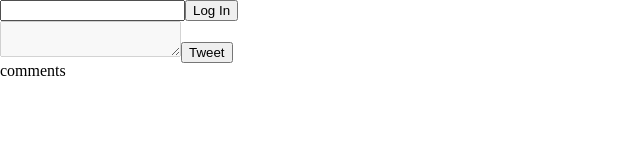
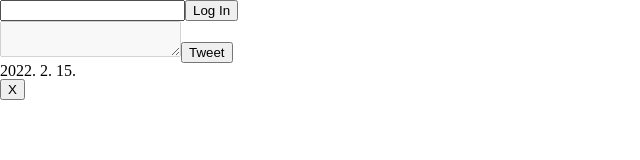
Before and after one commit to eowr22/react-login-comment-study, a React (Create React App) app: page / in a window 1280 px wide. Both pictures are taken after a click on the button "Tweet". Shown: the top 160 px of the page, without its empty margins (0-640 px from the left). Built offline with nearby package versions, Linux system fonts and the light colour scheme.

Commit message:
add comment list & delete button

```diff
--- a/package.json
+++ b/package.json
@@ -6,6 +6,7 @@
     "@testing-library/jest-dom": "^5.16.2",
     "@testing-library/react": "^12.1.2",
     "@testing-library/user-event": "^13.5.0",
+    "nanoid": "^3.3.0",
     "react": "^17.0.2",
     "react-dom": "^17.0.2",
     "react-scripts": "5.0.0",
--- a/src/App.jsx
+++ b/src/App.jsx
@@ -1,6 +1,6 @@
 import Header from "./Components/Header";
 import CommentBoard from "./Components/CommentBoard";
-import {useState} from "react";
+import { useState } from "react";
 
 function App() {
   const [checkLogin, setCheckLogin] = useState(false);
@@ -13,11 +13,12 @@ function App() {
       setId("");
     }
     setCheckLogin((prev) => !prev);
-  }
+  };
+
   return (
     <>
-      <Header setLogin={setLogin} id={id} checkLogin={checkLogin}/>
-      <CommentBoard checkLogin={checkLogin}/>
+      <Header setLogin={setLogin} id={id} checkLogin={checkLogin} />
+      <CommentBoard id={id} checkLogin={checkLogin} />
     </>
   );
 }
--- a/src/Components/CommentBoard.js
+++ b/src/Components/CommentBoard.js
@@ -1,14 +1,23 @@
 import InputComment from "./InputComment";
 import styled from "styled-components";
 import Comments from "./Comments";
+import { useState } from "react";
 
 const Container = styled.div``;
 
-function CommentBoard({ checkLogin }) {
+function CommentBoard({ id, checkLogin }) {
+  const [comments, setComments] = useState([]);
+
+  const addComments = (newComment) => {
+    setComments((curArr) => {
+      return [...curArr, newComment];
+    });
+  };
+
   return (
     <Container>
-      <InputComment checkLogin={checkLogin}/>
-      <Comments />
+      <InputComment id={id} checkLogin={checkLogin} addComment={addComments} />
+      <Comments id={id} comments={comments} />
     </Container>
   );
 }
--- a/src/Components/Comments.jsx
+++ b/src/Components/Comments.jsx
@@ -1,11 +1,33 @@
 import styled from "styled-components";
+import {nanoid} from "nanoid";
 
 const Container = styled.div``;
 
+const CommentList = styled.ul``;
+
+const Item = styled.li``;
+
+const Name = styled.div``;
+
+const Content = styled.div``;
+
 const DeleteBtn = styled.button``;
 
-function Comments() {
-  return <Container>comments</Container>
+function Comments({ id, comments }) {
+  return (
+    <Container>
+      <CommentList>
+        {comments.map((v, i) => (
+          <Item key={nanoid()}>
+            <Name>{v.id}</Name>
+            <Content>{v.content}</Content>
+            <div>{v.date}</div>
+            {id === v.id ? <DeleteBtn>X</DeleteBtn> : null}
+          </Item>
+        ))}
+      </CommentList>
+    </Container>
+  );
 }
 
 export default Comments;
--- a/src/Components/InputComment.jsx
+++ b/src/Components/InputComment.jsx
@@ -1,17 +1,31 @@
 import styled from "styled-components";
+import { useRef } from "react";
 
 const Container = styled.div``;
 
-const Input = styled.textarea`
-`;
+const Input = styled.textarea``;
 
 const CommentBtn = styled.button``;
 
-function InputComment({ checkLogin }) {
+function InputComment({ id, checkLogin, addComment }) {
+  const inputRef = useRef(null);
+
+  const onClick = () => {
+    const date = new Date();
+
+    const input = {
+      id: id,
+      content: inputRef.current.value,
+      date: `${date.getFullYear()}. ${date.getMonth() + 1}. ${date.getDate()}.`,
+    };
+    addComment(input);
+    inputRef.current.value = "";
+  };
+
   return (
     <Container>
-      <Input disabled={!checkLogin}/>
-      <CommentBtn>Tweet</CommentBtn>
+      <Input ref={inputRef} disabled={!checkLogin} />
+      <CommentBtn onClick={onClick}>Tweet</CommentBtn>
     </Container>
   );
 }
```
Also changed, not shown: 1 other file (tests, documents, lock files or other folders).
